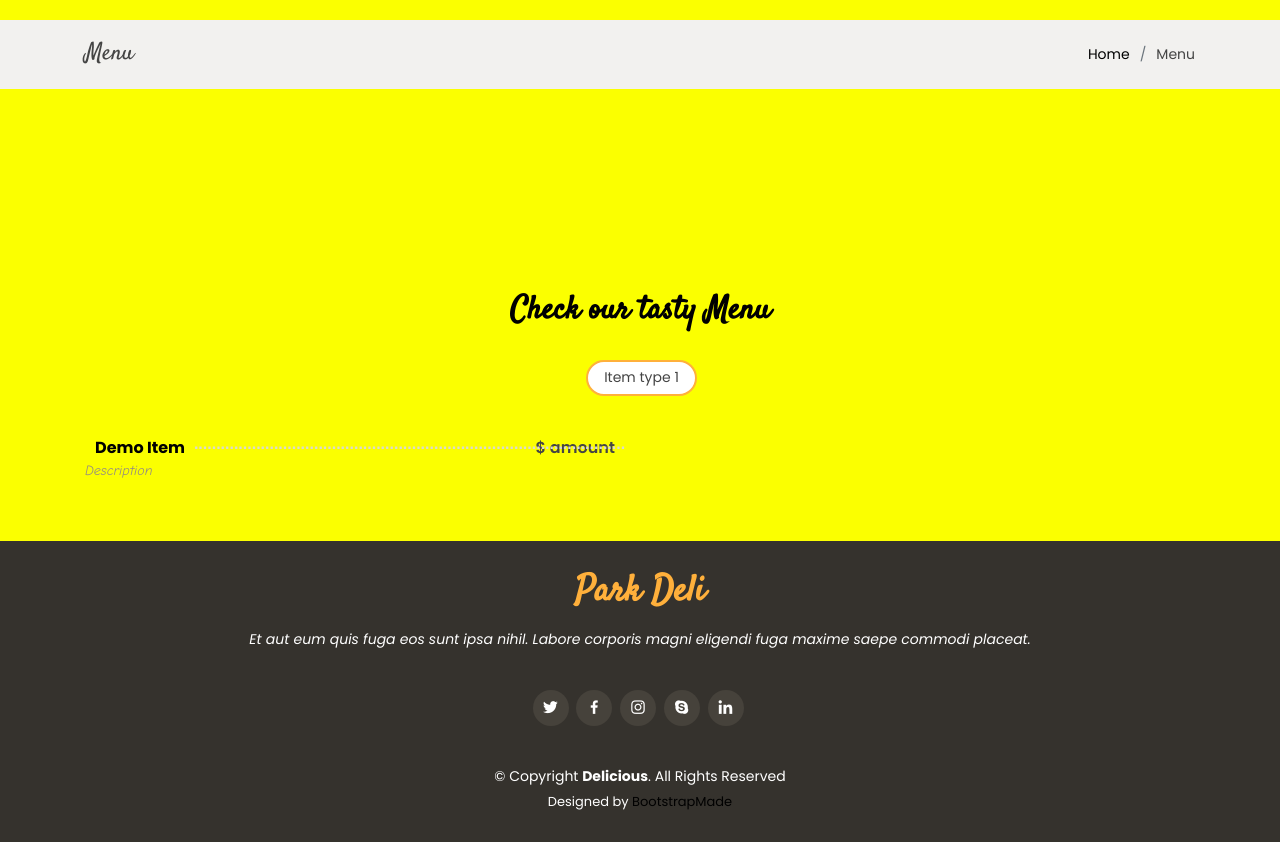
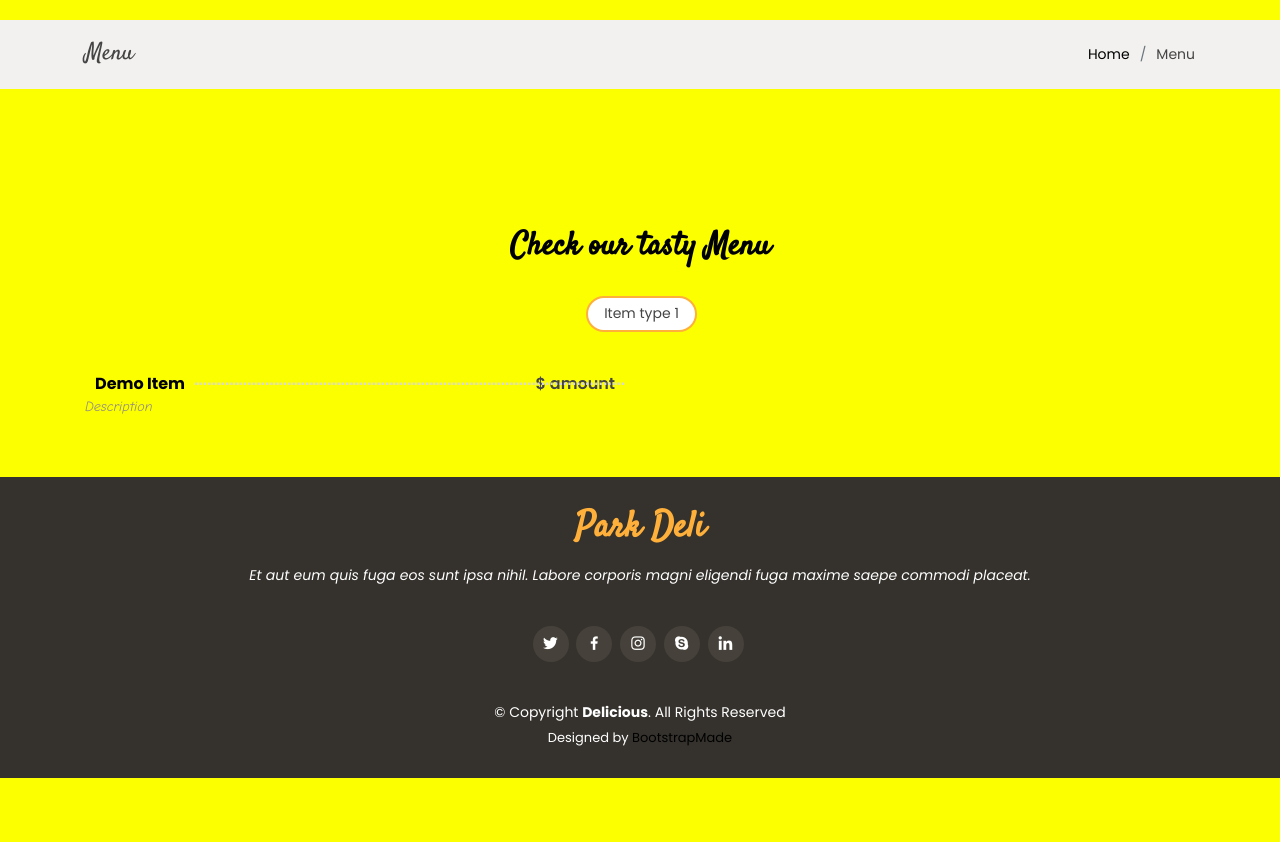
Before and after one commit to neeldoshi7/PD, a PHP site: page /demomenu.html in a window 1280 px wide. Shown: the part 100-942 px from the top of the page. After the commit the page ends 878 px from the top, so only its background shows below. Run offline with PHP 8.4, Linux system fonts and the light colour scheme.

Commit message:
Update style.css

```diff
--- a/assets/css/style.css
+++ b/assets/css/style.css
@@ -905,7 +905,7 @@ section {
 # Menu Section
 --------------------------------------------------------------*/
 .menu{
-  margin-top: 10vw;
+  margin-top: 5vw;
 }
 
 .menu #menu-flters {
```
